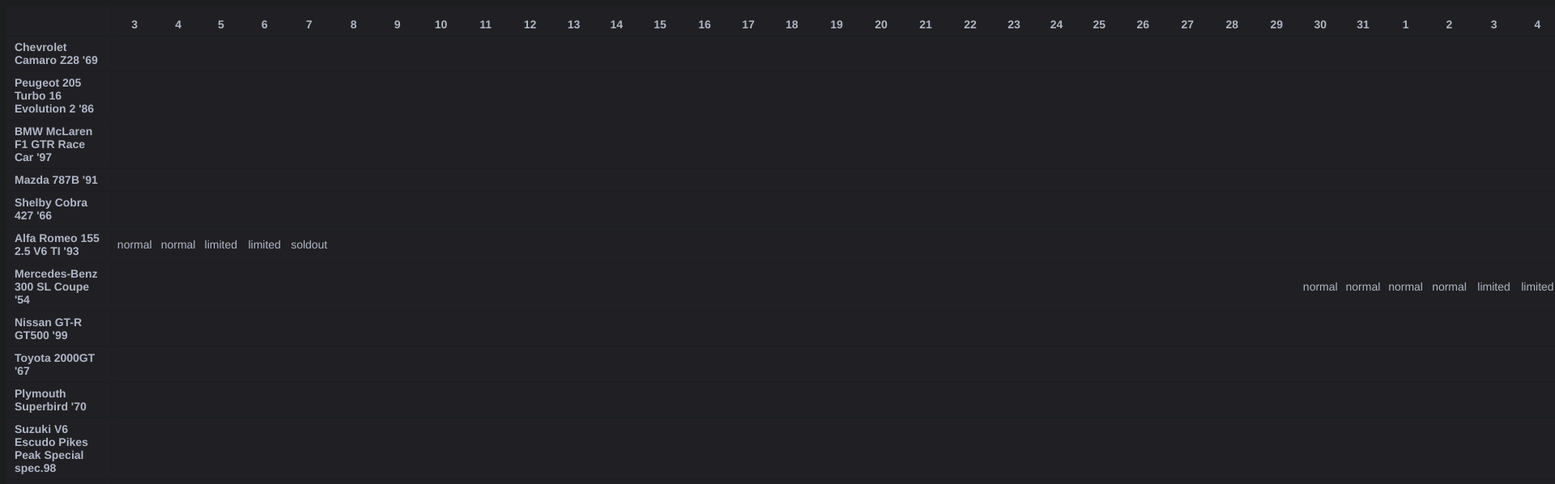
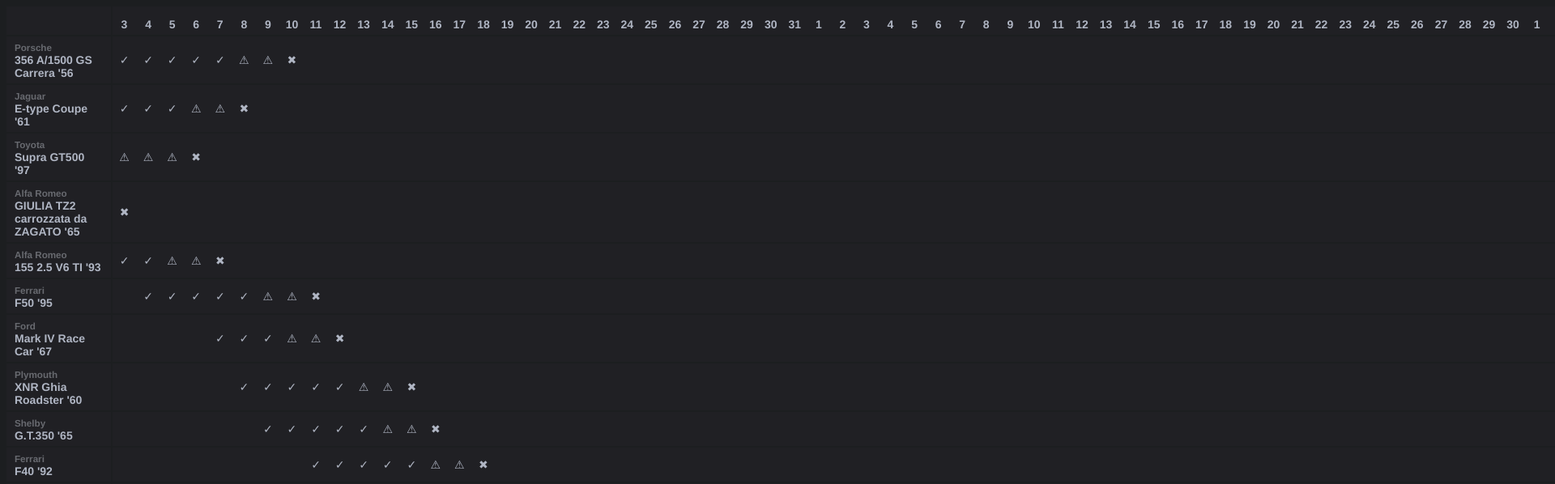
Before and after one commit to surelook/gt7-dealer-history, a Vue app in the folder app/: page / in a window 1280 px wide. Shown: the top 598 px of the page at 81% size, 1920 px wide, since content can reach past the window. Built offline with nearby package versions, Linux system fonts and the light colour scheme.

Commit message:
Adds OccurrenceState

```diff
--- a/app/src/App.vue
+++ b/app/src/App.vue
@@ -102,4 +102,7 @@
     left: 0;
     z-index: 4;
 }
+.manufacturer-label {
+    color: #686a70;
+}
 </style>
--- a/app/src/components/HistoryTable.vue
+++ b/app/src/components/HistoryTable.vue
@@ -9,12 +9,13 @@
       </tr>
     </thead>
     <tbody>
-      <tr v-for="(carOccurrences, index) in occurrencesByCarId()" :key="index">
+      <tr v-for="(carOccurrences, index) in occurrencesByCarId" :key="index">
         <th>
-          {{getManufacturerById(getCarById(index).Maker).Name}}
-          {{getCarById(index).ShortName}}</th>
+          <strong class="manufacturer-label"><small>{{getManufacturerById(getCarById(carOccurrences[0].id).Maker).Name}}</small></strong><br />
+          {{getCarById(carOccurrences[0].id).ShortName}}
+        </th>
         <td v-for="(date, index) in dates" :key="index">
-          {{getStateByDate(carOccurrences, date)}}
+          <OccurenceState :state="getStateByDate(carOccurrences, date)"/>
         </td>
       </tr>
     </tbody>
@@ -25,6 +26,7 @@
 import cars from '../../data/cars.json'
 import manufacturers from '../../data/manufacturers.json'
 import occurrences from '../../data/occurrences.json'
+import OccurenceState from './OccurenceState'
 
 const datesSet = new Set()
 
@@ -34,19 +36,28 @@
 
 export default {
   name: 'HistoryTable',
+  components: {
+    OccurenceState
+  },
   data(){
       return {
           cars: [cars[0]],
           manufacturers: manufacturers,
           occurrences: occurrences,
-          dates: datesSet,
-          occurrencesByCarId: () => {
-            return occurrences.reduce((acc, curr) => {
-                if(!acc[curr.id]) acc[curr.id] = [];
-                acc[curr.id].push(curr);
-                return acc;
-            },{});
+          dates: datesSet
+      }
+  },
+  computed: {
+    occurrencesByCarId() {
+        return this.occurrences.reduce((acc, curr) => {
+          let pointer = acc.find(occurence => occurence[0].id === curr.id)
+          if (!pointer) {
+              acc.push([curr])
+          } else {
+              pointer.push(curr);
           }
+          return acc;
+        },[]);
       }
   },
   methods: {
--- /dev/null
+++ b/app/src/components/OccurenceState.vue
@@ -0,0 +1,42 @@
+<template>
+    <div v-html="icon"></div>
+</template>
+
+<script>
+export default {
+    name: 'OccurenceState',
+    props: {
+        state: String
+    },
+    computed: {
+      icon() {
+          switch(this.state) {
+            default:
+                return
+              case 'limited':
+                  return '&#9888;'
+              case 'soldout':
+                  return '&#10006;'
+              case 'normal':
+                  return '&check;'
+              case 'new':
+                  return '&starf;'
+          }
+      },
+      label() {
+          switch(this.state) {
+              default:
+                return
+              case 'limited':
+                  return 'Limited Stock'
+              case 'soldout':
+                  return 'Sold Out'
+              case 'normal':
+                  return 'In Stock'
+              case 'new':
+                  return 'New'
+          }
+      }
+    },
+  }
+  </script>
```
